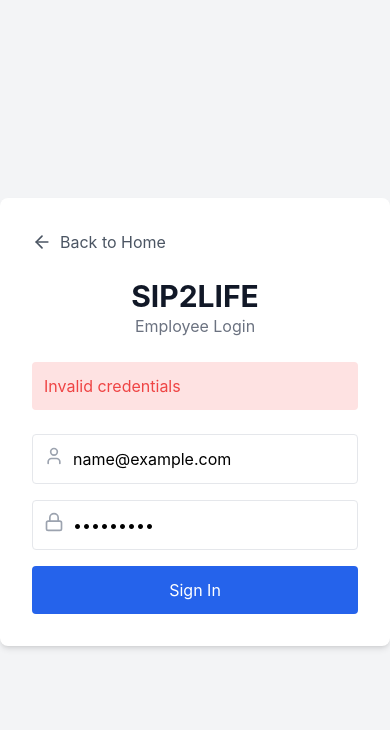
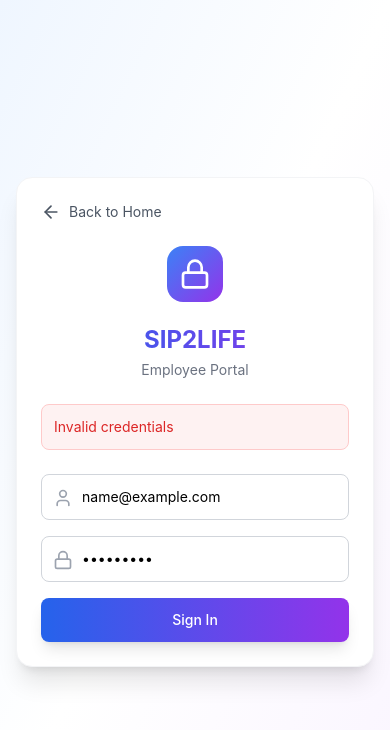
Before and after one commit to saha-trideep/sip2lifedatamanagement, a React (Vite) app in the folder client/: page /login in a window 390 px wide. Both pictures are taken after typing "name@example.com", "Sample123" into the empty fields and a click on the button "Sign In". Shown: the top 730 px of the page. Built offline with nearby package versions, Linux system fonts and the light colour scheme; no server answers.

Commit message:
Fix department bug and improve login page mobile design

```diff
--- a/client/src/pages/Documents.jsx
+++ b/client/src/pages/Documents.jsx
@@ -149,9 +149,13 @@ const Documents = () => {
             // Default Title from filename (remove extension and sanitize)
             const safeTitle = acceptedFiles[0].name.replace(/\.[^/.]+$/, "").replace(/[^a-zA-Z0-9 ]/g, " ");
             setMetaTitle(safeTitle);
+            // Auto-select current department filter if not "All"
+            if (selectedDept !== 'All') {
+                setMetaDept(selectedDept);
+            }
             setShowUploadModal(true);
         }
-    }, []);
+    }, [selectedDept]);
     const { getRootProps, getInputProps } = useDropzone({ onDrop });
 
     const getIcon = (type) => {
@@ -180,6 +184,10 @@ const Documents = () => {
                         onClick={() => {
                             setUploadFile(null);
                             resetForm();
+                            // Auto-select current department filter if not "All"
+                            if (selectedDept !== 'All') {
+                                setMetaDept(selectedDept);
+                            }
                             document.getElementById('dropzone-input').click();
                         }}
                         className="w-full bg-blue-600 text-white py-2 rounded shadow hover:bg-blue-700 flex items-center justify-center gap-2"
--- a/client/src/pages/Login.jsx
+++ b/client/src/pages/Login.jsx
@@ -28,49 +28,58 @@ const Login = () => {
     };
 
     return (
-        <div className="flex items-center justify-center min-h-screen bg-gray-100">
-            <div className="w-full max-w-md p-8 space-y-6 bg-white rounded-lg shadow-md">
+        <div className="flex items-center justify-center min-h-screen bg-gradient-to-br from-blue-50 via-white to-purple-50 px-4 sm:px-6">
+            <div className="w-full max-w-md p-6 sm:p-8 space-y-6 bg-white rounded-2xl shadow-xl border border-gray-100">
                 <button
                     onClick={() => navigate('/')}
-                    className="flex items-center gap-2 text-gray-600 hover:text-gray-900 transition"
+                    className="flex items-center gap-2 text-gray-600 hover:text-blue-600 transition-colors"
                 >
                     <ArrowLeft size={20} />
-                    <span>Back to Home</span>
+                    <span className="text-sm sm:text-base">Back to Home</span>
                 </button>
                 <div className="text-center">
-                    <h1 className="text-3xl font-bold text-gray-900">SIP2LIFE</h1>
-                    <p className="text-gray-500">Employee Login</p>
+                    <div className="inline-block p-3 bg-gradient-to-br from-blue-500 to-purple-600 rounded-2xl mb-4">
+                        <Lock className="text-white" size={32} />
+                    </div>
+                    <h1 className="text-2xl sm:text-3xl font-bold bg-gradient-to-r from-blue-600 to-purple-600 bg-clip-text text-transparent">SIP2LIFE</h1>
+                    <p className="text-gray-500 text-sm sm:text-base mt-1">Employee Portal</p>
                 </div>
-                {error && <div className="p-3 text-red-500 bg-red-100 rounded">{error}</div>}
+                {error && (
+                    <div className="p-3 text-red-600 bg-red-50 border border-red-200 rounded-lg text-sm">
+                        {error}
+                    </div>
+                )}
                 <form onSubmit={handleLogin} className="space-y-4">
                     <div className="relative">
-                        <User className="absolute left-3 top-3 text-gray-400" size={20} />
+                        <User className="absolute left-3 top-3.5 text-gray-400" size={20} />
                         <input
                             type="email"
                             placeholder="Email"
                             value={email}
                             onChange={(e) => setEmail(e.target.value)}
-                            className="w-full p-3 pl-10 border rounded focus:outline-none focus:ring-2 focus:ring-blue-500"
+                            className="w-full p-3 pl-10 border border-gray-300 rounded-lg focus:outline-none focus:ring-2 focus:ring-blue-500 focus:border-transparent transition text-sm sm:text-base"
                             required
                             disabled={loading}
+                            autoComplete="email"
                         />
                     </div>
                     <div className="relative">
-                        <Lock className="absolute left-3 top-3 text-gray-400" size={20} />
+                        <Lock className="absolute left-3 top-3.5 text-gray-400" size={20} />
                         <input
                             type="password"
                             placeholder="Password"
                             value={password}
                             onChange={(e) => setPassword(e.target.value)}
-                            className="w-full p-3 pl-10 border rounded focus:outline-none focus:ring-2 focus:ring-blue-500"
+                            className="w-full p-3 pl-10 border border-gray-300 rounded-lg focus:outline-none focus:ring-2 focus:ring-blue-500 focus:border-transparent transition text-sm sm:text-base"
                             required
                             disabled={loading}
+                            autoComplete="current-password"
                         />
                     </div>
                     <button
                         type="submit"
                         disabled={loading}
-                        className="w-full p-3 text-white bg-blue-600 rounded hover:bg-blue-700 transition flex items-center justify-center gap-2 disabled:bg-blue-400 disabled:cursor-not-allowed"
+                        className="w-full p-3 text-white bg-gradient-to-r from-blue-600 to-purple-600 rounded-lg hover:from-blue-700 hover:to-purple-700 transition-all shadow-lg hover:shadow-xl flex items-center justify-center gap-2 disabled:opacity-50 disabled:cursor-not-allowed text-sm sm:text-base font-medium"
                     >
                         {loading ? (
                             <>
```
